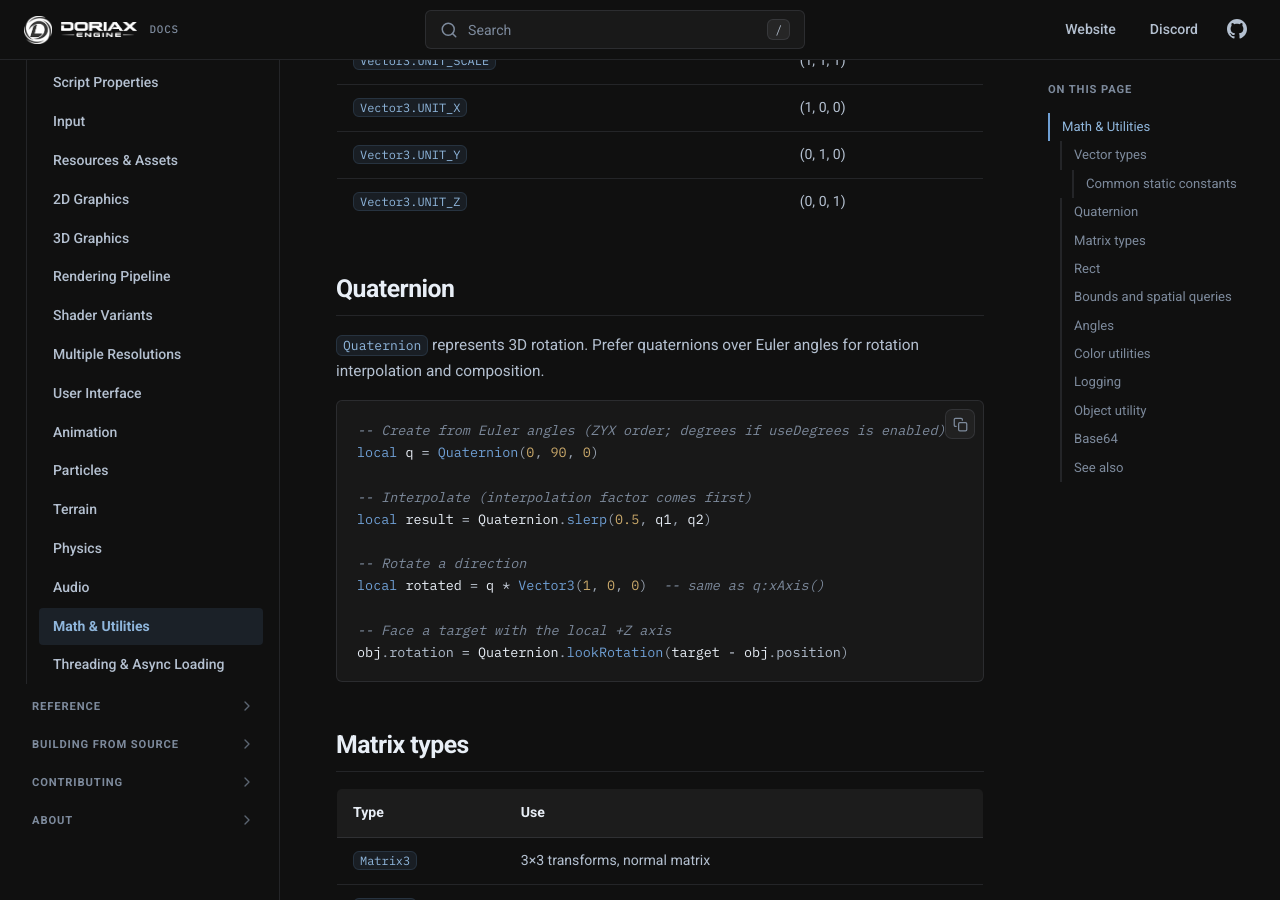
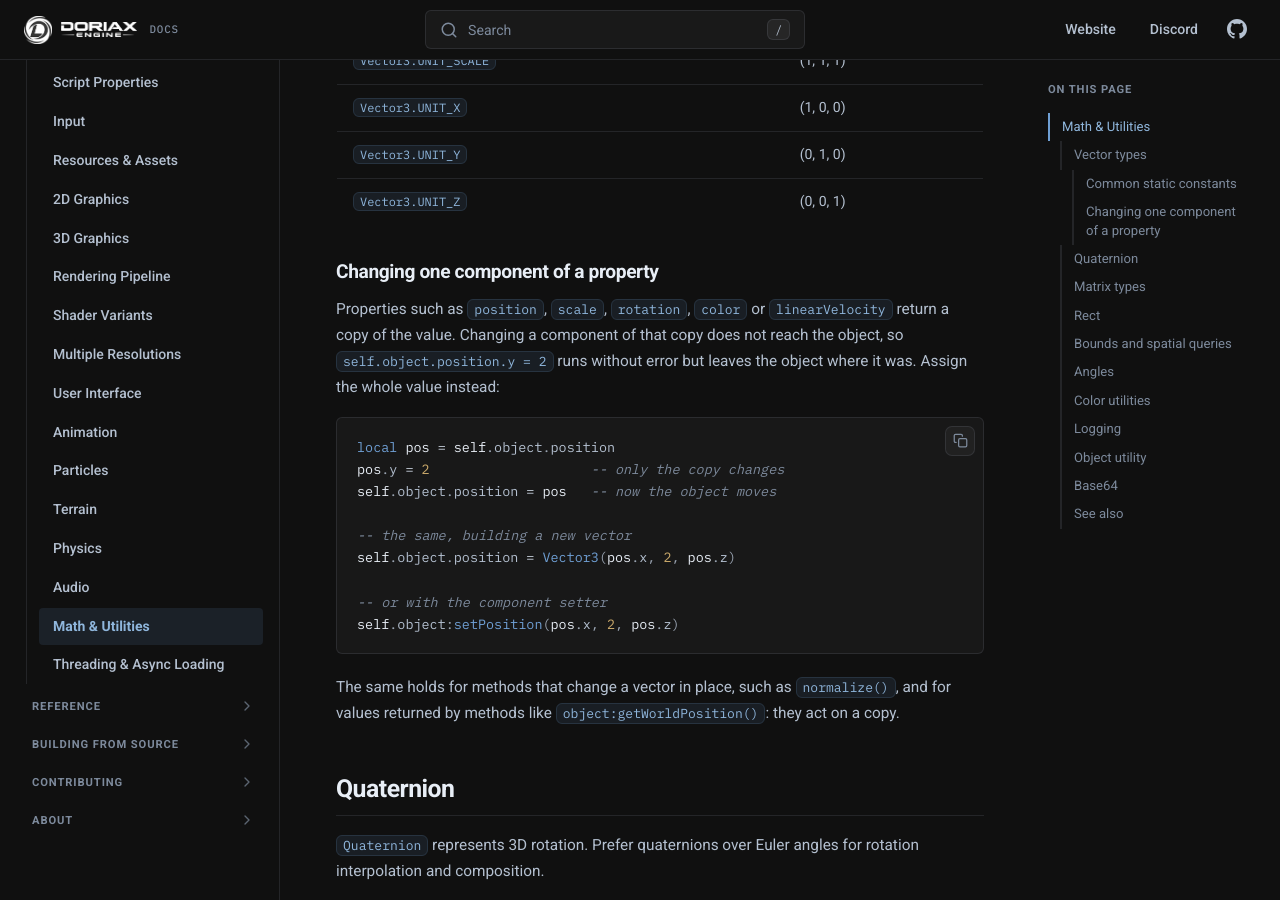
Before and after one commit to doriaxengine/doriax-docs, an MkDocs documentation site: the page built from docs/manual/math-and-utilities.md, in a window 1280 px wide and 900 px high, scrolled down 899 px. Built offline with MkDocs 1.6.1, drawn with Linux system fonts in a browser that asks for light colours; comment, search, counter and statistics services are not loaded.

Commit message:
Doc Lua property values as copies

````diff
--- a/docs/manual/math-and-utilities.md
+++ b/docs/manual/math-and-utilities.md
@@ -37,6 +37,28 @@ local dot    = pos:dotProduct(dir)
 | `Vector3.UNIT_X` | (1, 0, 0) |
 | `Vector3.UNIT_Y` | (0, 1, 0) |
 | `Vector3.UNIT_Z` | (0, 0, 1) |
+
+### Changing one component of a property
+
+Properties such as `position`, `scale`, `rotation`, `color` or `linearVelocity` return a
+copy of the value. Changing a component of that copy does not reach the object, so
+`self.object.position.y = 2` runs without error but leaves the object where it was.
+Assign the whole value instead:
+
+```lua
+local pos = self.object.position
+pos.y = 2                    -- only the copy changes
+self.object.position = pos   -- now the object moves
+
+-- the same, building a new vector
+self.object.position = Vector3(pos.x, 2, pos.z)
+
+-- or with the component setter
+self.object:setPosition(pos.x, 2, pos.z)
+```
+
+The same holds for methods that change a vector in place, such as `normalize()`, and for
+values returned by methods like `object:getWorldPosition()`: they act on a copy.
 
 ## Quaternion
 
````
Also changed, not shown: docs/manual/creating-scripts.md (+1 -0 lines).
